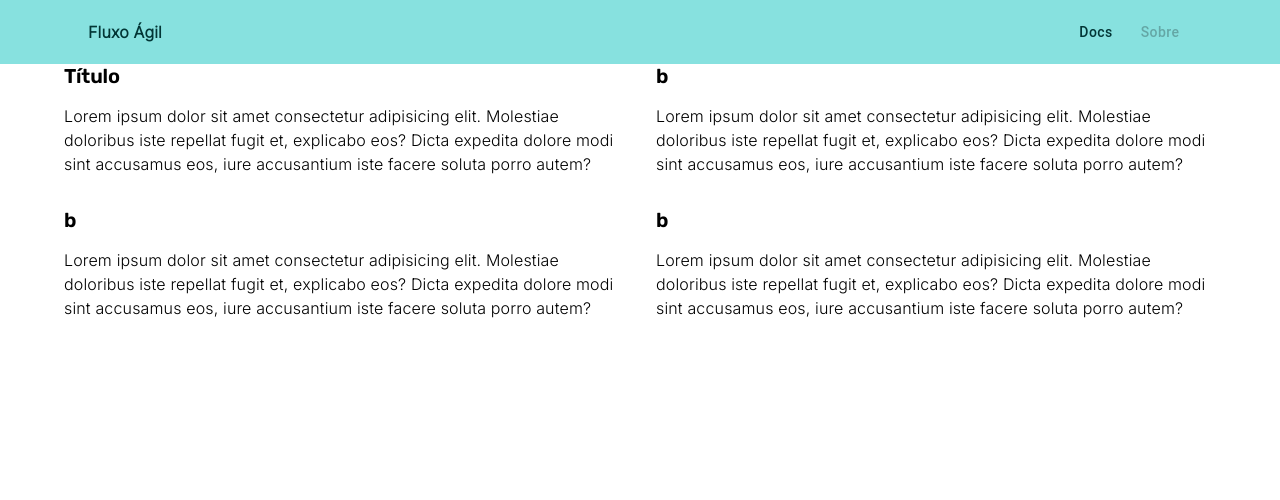
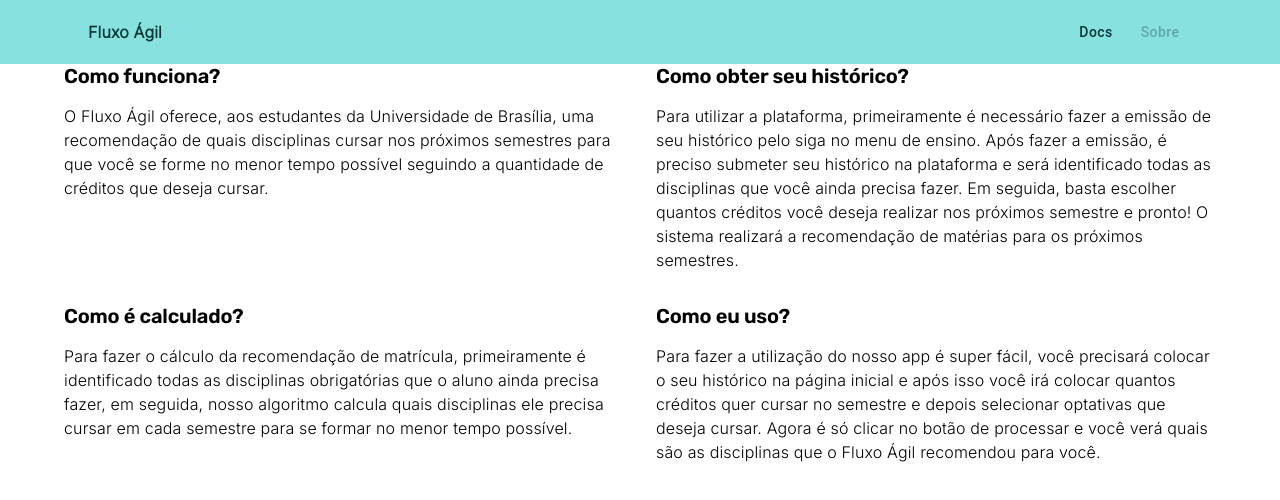
Before and after one commit to UnBArqDsw2022-1/2022.1_G4_FluxoAgil-client, a React (Vite) app: page / in a window 1280 px wide. Shown: the top 500 px of the page. Built offline with nearby package versions, Linux system fonts and the light colour scheme.

Commit message:
feat: Adicionando o conteúdo do guia

```diff
--- a/src/components/Guide.tsx
+++ b/src/components/Guide.tsx
@@ -3,24 +3,24 @@
 export default function Guide() {
   const items = [
     {
-      title: 'Título',
+      title: 'Como funciona?',
       content:
-        'Lorem ipsum dolor sit amet consectetur adipisicing elit. Molestiae doloribus iste repellat fugit et, explicabo eos? Dicta expedita dolore modi sint accusamus eos, iure accusantium iste facere soluta porro autem?',
+        'O Fluxo Ágil oferece, aos estudantes da Universidade de Brasília, uma recomendação de quais disciplinas cursar nos próximos semestres para que você se forme no menor tempo possível seguindo a quantidade de créditos que deseja cursar.',
     },
     {
-      title: 'b',
+      title: 'Como obter seu histórico?',
       content:
-        'Lorem ipsum dolor sit amet consectetur adipisicing elit. Molestiae doloribus iste repellat fugit et, explicabo eos? Dicta expedita dolore modi sint accusamus eos, iure accusantium iste facere soluta porro autem?',
+        'Para utilizar a plataforma, primeiramente é necessário fazer a emissão de seu histórico pelo siga no menu de ensino. Após fazer a emissão, é preciso submeter seu histórico na plataforma e será identificado todas as disciplinas que você ainda precisa fazer. Em seguida, basta escolher quantos créditos você deseja realizar nos próximos semestre e pronto! O sistema realizará a recomendação de matérias para os próximos semestres.',
     },
     {
-      title: 'b',
+      title: 'Como é calculado?',
       content:
-        'Lorem ipsum dolor sit amet consectetur adipisicing elit. Molestiae doloribus iste repellat fugit et, explicabo eos? Dicta expedita dolore modi sint accusamus eos, iure accusantium iste facere soluta porro autem?',
+        'Para fazer o cálculo da recomendação de matrícula, primeiramente é identificado todas as disciplinas obrigatórias que o aluno ainda precisa fazer, em seguida, nosso algoritmo calcula quais disciplinas ele precisa cursar em cada semestre para se formar no menor tempo possível.',
     },
     {
-      title: 'b',
+      title: 'Como eu uso?',
       content:
-        'Lorem ipsum dolor sit amet consectetur adipisicing elit. Molestiae doloribus iste repellat fugit et, explicabo eos? Dicta expedita dolore modi sint accusamus eos, iure accusantium iste facere soluta porro autem?',
+        'Para fazer a utilização do nosso app é super fácil, você precisará colocar o seu histórico na página inicial e após isso você irá colocar quantos créditos quer cursar no semestre e depois selecionar optativas que deseja cursar. Agora é só clicar no botão de processar e você verá quais são as disciplinas que o Fluxo Ágil recomendou para você.',
     },
   ]
 
```
